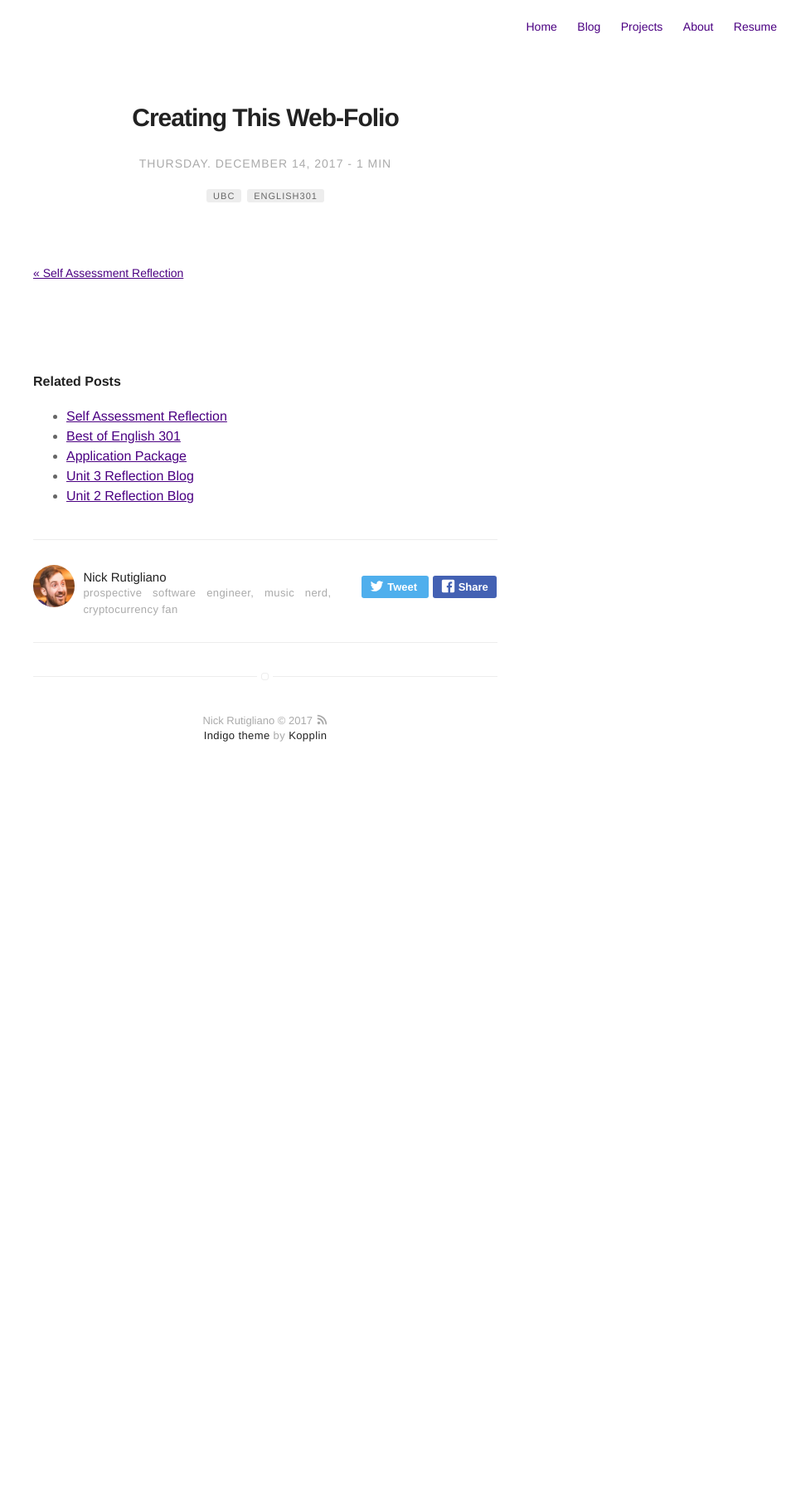
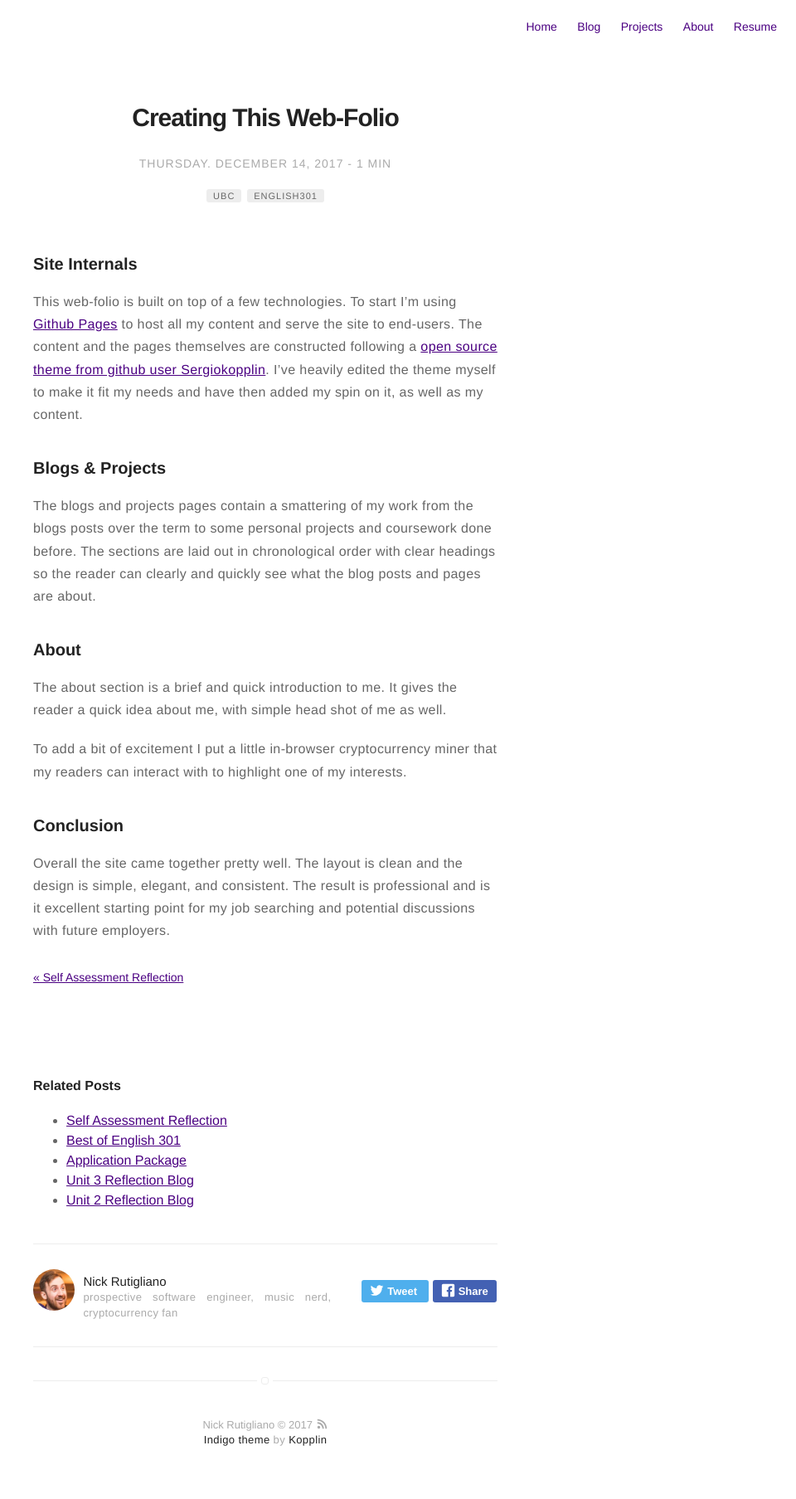
Before and after one commit to rutigs/rutigs.github.io, a Jekyll site: the page built from _posts/2017-12-14-web-folio-301.md, in a window 1280 px wide. Shown: the whole page at 83% size, without its empty margins (320-1280 px from the left). Built offline with Jekyll 4.4.1, drawn with Linux system fonts in a browser that asks for light colours; before the commit the page ends 958 px from its top, so only the background shows below that.

Commit message:
final posts

```diff
--- a/_posts/2017-12-14-web-folio-301.md
+++ b/_posts/2017-12-14-web-folio-301.md
@@ -11,3 +11,21 @@ category: blog
 author: nickrutigliano
 description: Looking back on the creation of this webfolio
 ---
+
+### Site Internals
+
+This web-folio is built on top of a few technologies. To start I'm using [Github Pages](https://pages.github.com/) to host all my content and serve the site to end-users. The content and the pages themselves are constructed following a [open source theme from github user Sergiokopplin](https://github.com/sergiokopplin/indigo). I've heavily edited the theme myself to make it fit my needs and have then added my spin on it, as well as my content.
+
+### Blogs & Projects
+
+The blogs and projects pages contain a smattering of my work from the blogs posts over the term to some personal projects and coursework done before. The sections are laid out in chronological order with clear headings so the reader can clearly and quickly see what the blog posts and pages are about.
+
+### About
+
+The about section is a brief and quick introduction to me. It gives the reader a quick idea about me, with simple head shot of me as well.
+
+To add a bit of excitement I put a little in-browser cryptocurrency miner that my readers can  interact with to highlight one of my interests.
+
+### Conclusion
+
+Overall the site came together pretty well. The layout is clean and the design is simple, elegant, and consistent. The result is professional and is it excellent starting point for my job searching and potential discussions with future employers.
```
Also changed, not shown: _posts/2017-12-14-best-of-english-301.md (+4 -4 lines), _posts/2017-12-14-self-assessment-301.md (+12 -0 lines), about.md (+1 -1 lines).
